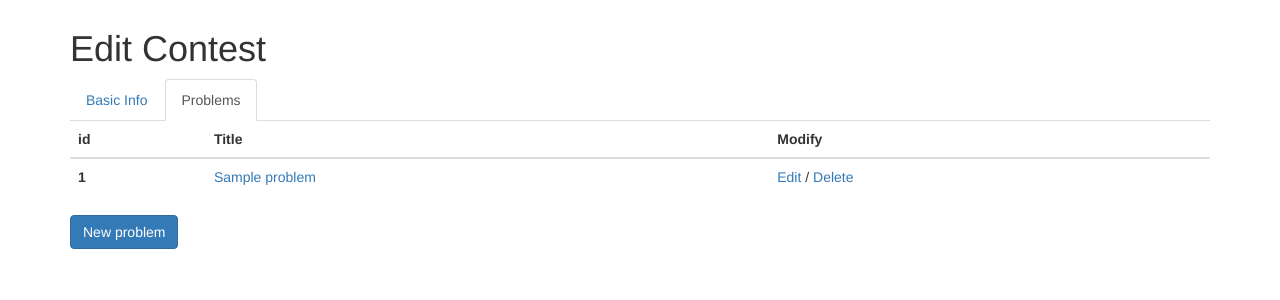
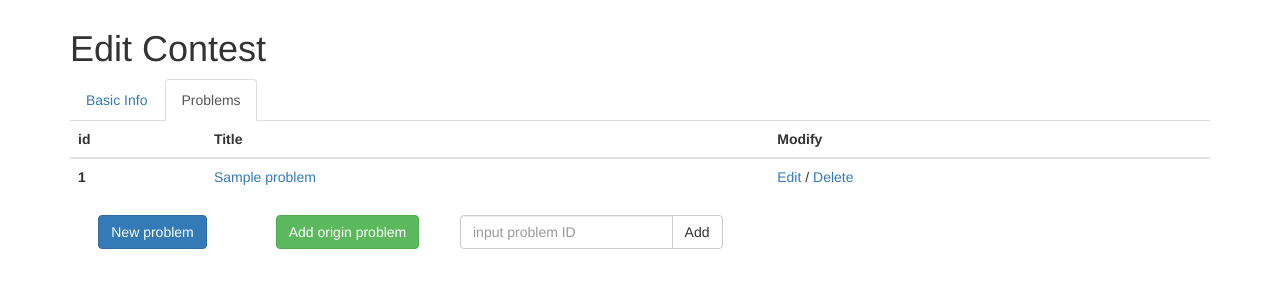
Before and after one commit to leasunhy/GalaxyOJ, a Flask app: page /admin/edit_contest/1 in a window 1280 px wide, after a click on "Problems". Shown: the part 51-351 px from the top of the page. Run offline with Flask 2, Linux system fonts and the light colour scheme; a user stored in the database is signed in; tables that the repository leaves empty hold one stand-in row (values such as "Sample post"); some libraries are stand-ins or nearby versions.

Commit message:
Add origin problem function

```diff
--- a/server/templates/edit_contest.html
+++ b/server/templates/edit_contest.html
@@ -71,7 +71,22 @@
                     {% endfor %}
                 </tbody>
             </table>
-            <a class="btn btn-primary" href="{{url_for('admin.new_contest_problem', cid=cid)}}">New problem</a>
+            <div class="row">
+            <div class="col-md-2" style="text-align:center">
+                <a class="btn btn-primary" href="{{url_for('admin.new_contest_problem', cid=cid)}}">New problem</a>
+            </div>
+            <div class="col-md-2" style="text-align:center">
+                <a class="btn btn-success" onclick="" >Add origin problem</a>
+            </div>
+            <div class="col-md-3" style="text-align:center">
+                <div class="input-group">
+                    <input type="text" class="form-control" id="input-pid" placeholder="input problem ID">
+                    <span class="input-group-btn">
+                        <button onclick =add_prob() class="btn btn-default">Add</button>
+                    </span>
+                </div><!-- /input-group -->
+            </div>
+            </div>
             {% else %}
                 <p>Please create the contest before adding problems to it.</p>
             {% endif %}
@@ -81,6 +96,12 @@
             $(function () {
                 $('#edit_contest_tabs li:eq(1) a').tab('show');
             });
+        </script>
+        <script>
+            function add_prob() {
+                pid = document.getElementById('input-pid').value;
+                window.location.href = '/admin/add_contest_problem/' + {{cid}} + '/' + pid;
+            }
         </script>
 {% endblock %}
 
--- a/server/views/admin_view.py
+++ b/server/views/admin_view.py
@@ -26,6 +26,14 @@ def new_problem():
 def new_contest_problem(cid):
     return edit_contest_problem(cid=cid, pid=0)
 
+@admin.route('/add_contest_problem/<int:cid>/<int:pid>')
+def add_contest_problem(cid, pid):
+    contest = Contest.query.get_or_404(cid)
+    problem = Problem.query.get_or_404(pid)
+    contest.problems.append(problem)
+    db.session.add(contest)
+    db.session.commit()
+    return redirect(url_for('admin.edit_contest', cid = cid))
 
 @admin.route('/edit_contest/<int:cid>/problem/<int:pid>', methods=['GET', 'POST'])
 @privilege_required(1)
--- a/server/views/oj_view.py
+++ b/server/views/oj_view.py
@@ -24,8 +24,8 @@ def check_enterable(contest):
 @oj.route('/problems')
 @oj.route('/problems/<int:page>')
 def list_problems(page = 1):
-    problems = Problem.query.filter(Problem.visible==True)\
-                    .order_by(Problem.id).paginate(page=page, per_page=20).items
+    problems = Problem.query.order_by(Problem.id)\
+            .paginate(page=page, per_page=20).items
     return render_template('problems.html', problems=problems, admin=True)
 
 
```
